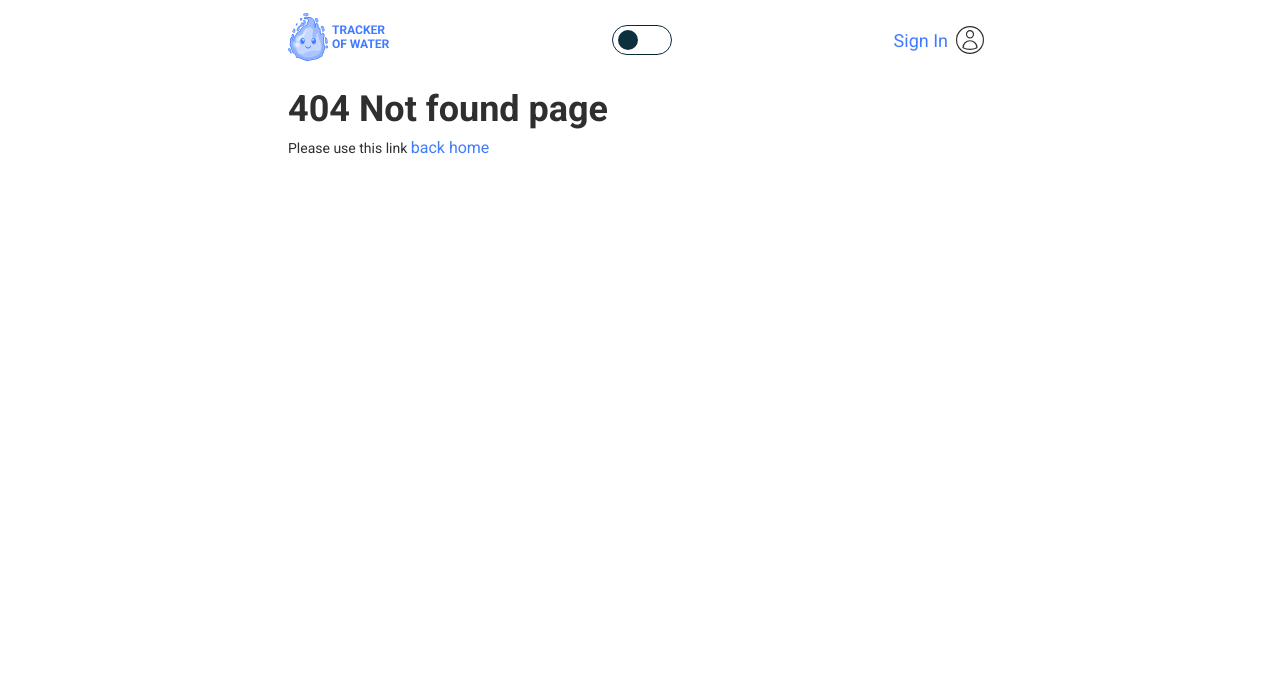
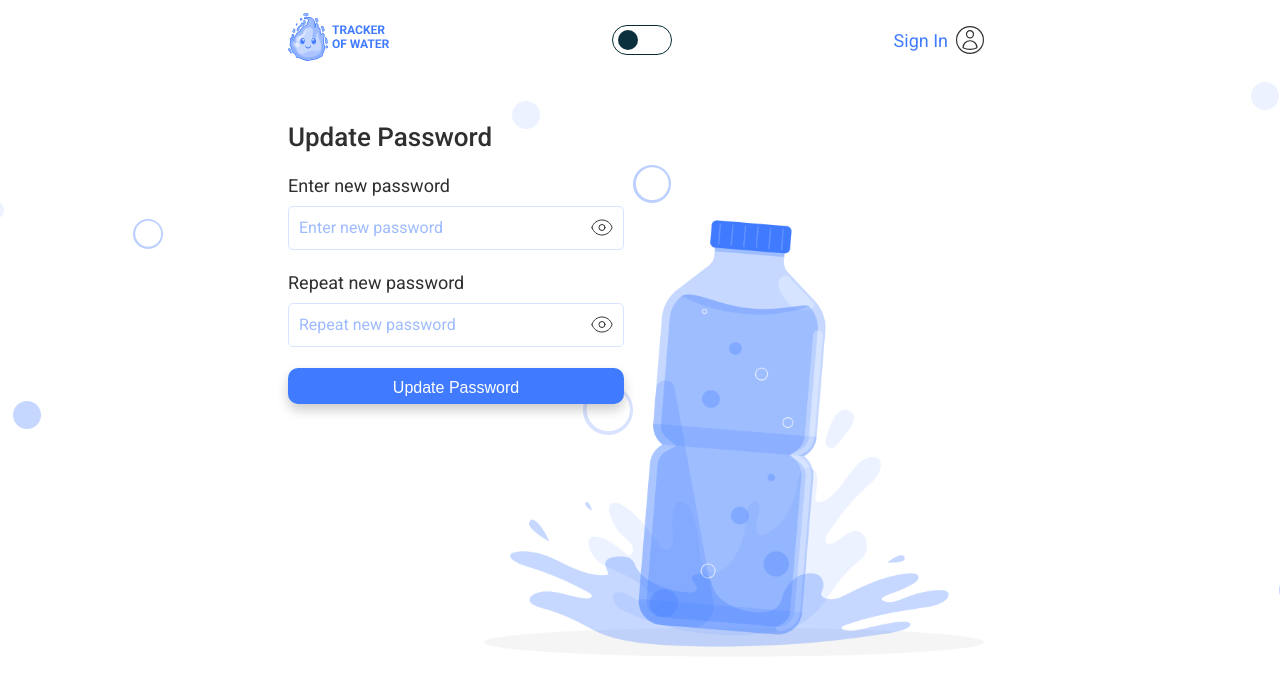
Before and after one commit to yana-kozlova/WaterTracker-front, a React (Vite) app: page /reset-password in a window 1280 px wide. Before the commit this address had no page. Shown: the top 686 px of the page. Built offline with nearby package versions, Linux system fonts and the light colour scheme.

Commit message:
added logic for reset pwd + pages

```diff
--- a/src/components/App/App.jsx
+++ b/src/components/App/App.jsx
@@ -13,7 +13,8 @@ import { Toaster } from "react-hot-toast";
 // Імпортуємо компонент SettingModal
 import SettingModal from "../SettingModal/SettingModal.jsx";
 import ConfirmOAuth from "../../pages/ConfirmOAuth/ConfirmOAuth.jsx";
-
+import ResetPasswordPage from "../../pages/ResetPasswordPage/ResetPasswordPage.jsx";
+import ResetPasswordConfirmPage from "../../pages/ResetPasswordConfirmPage/ResetPasswordConfirmPage.jsx";
 
 const WelcomePage = lazy(
   () => import("../../pages/WelcomePage/WelcomePage.jsx")
@@ -115,6 +116,19 @@ export default function App() {
               />
               <Route path="/confirm-oauth" element={<ConfirmOAuth />} />
               <Route path="*" element={<NotFoundPage />} />
+              <Route
+                path="/reset-password-form"
+                element={<ResetPasswordPage />}
+              />
+              <Route
+                path="/reset-password"
+                element={
+                  <PublicRoute
+                    component={ResetPasswordConfirmPage}
+                    redirectTo="/signin"
+                  />
+                }
+              />
             </Route>
           </Routes>
           {/* Додаємо SettingModal */}
--- a/src/components/AuthForm/AuthForm.jsx
+++ b/src/components/AuthForm/AuthForm.jsx
@@ -9,21 +9,32 @@ import { NavLink, useLocation } from "react-router-dom";
 import PasswordField from "./PasswordField";
 import { useDispatch } from "react-redux";
 import toast from "react-hot-toast";
-import { SignInSchema, SignUpSchema } from "../../utils/userValidationSchema";
-import { register, login } from "../../redux/auth/operations.js";
+import {
+  SignInSchema,
+  SignUpSchema,
+  ResetPasswordFormSchema,
+  ResetPasswordSchema,
+} from "../../utils/userValidationSchema";
+import {
+  register,
+  login,
+  resetPassword,
+  updatePassword,
+} from "../../redux/auth/operations.js";
 import axios from "axios";
 
 const initialValues = {
   email: "",
   password: "",
   repeatPassword: "",
+  newPassword: "",
+  repeatNewPassword: "",
 };
 
-// TODO separate eye icon logic for diff password's input
-
 export const SignInForm = () => {
+  const location = useLocation();
   const dispatch = useDispatch();
-  const { pathname } = useLocation();
+  const { pathname } = location;
 
   const handleSubmit = async (values, actions) => {
     const { email, password } = values;
@@ -60,6 +71,61 @@ export const SignInForm = () => {
               toast.error("Registration failed!");
             }
           });
+      } else if (pathname === "/reset-password-form") {
+        if (!email || typeof email !== "string") {
+          toast.error("Please provide a valid email address.");
+          return;
+        }
+        await dispatch(resetPassword({ email }))
+          .unwrap()
+          .then(() => {
+            toast.success("Password reset link sent to your email!");
+          })
+          .catch((error) => {
+            console.error("Error during password reset:", error);
+
+            if (error.message) {
+              actions.setErrors({
+                email: error.message,
+              });
+              toast.error(error.message);
+            } else {
+              toast.error("Password reset failed!");
+            }
+          });
+      } else if (pathname === "/reset-password") {
+        const { newPassword, repeatNewPassword } = values;
+
+        const urlToken = new URLSearchParams(location.search).get("token");
+
+        if (!newPassword || !repeatNewPassword || !urlToken) {
+          toast.error("Please provide a valid password and token.");
+          return;
+        }
+
+        if (newPassword !== repeatNewPassword) {
+          toast.error("Passwords do not match.");
+          return;
+        }
+
+        await dispatch(
+          updatePassword({ token: urlToken, password: newPassword })
+        )
+          .unwrap()
+          .then(() => {
+            toast.success("Password updated!");
+          })
+          .catch((error) => {
+            console.error("Error during password update:", error);
+            if (error.message) {
+              actions.setErrors({
+                newPassword: error.message,
+              });
+              toast.error(error.message);
+            } else {
+              toast.error("Password update failed!");
+            }
+          });
       }
     } catch (error) {
       toast.error("Something went wrong!");
@@ -86,6 +152,10 @@ export const SignInForm = () => {
       return SignInSchema;
     } else if (pathname === "/signup") {
       return SignUpSchema;
+    } else if (pathname === "/reset-password-form") {
+      return ResetPasswordFormSchema;
+    } else if (pathname === "/reset-password") {
+      return ResetPasswordSchema;
     }
   };
 
@@ -94,6 +164,10 @@ export const SignInForm = () => {
       return "Sign In";
     } else if (pathname === "/signup") {
       return "Sign Up";
+    } else if (pathname === "/reset-password-form") {
+      return "Reset Password";
+    } else if (pathname === "/reset-password") {
+      return "Update Password";
     }
   };
 
@@ -104,9 +178,24 @@ export const SignInForm = () => {
       <Formik
         initialValues={initialValues}
         onSubmit={handleSubmit}
-        validationSchema={chooseValidationSchema}
+        validationSchema={chooseValidationSchema()}
       >
         <Form className={css.form}>
+          {pathname === "/reset-password" ? (
+            <>
+              <PasswordField
+                name="newPassword"
+                label="Enter new password"
+                placeholder="Enter new password"
+              />
+              <PasswordField
+                name="repeatNewPassword"
+                label="Repeat new password"
+                placeholder="Repeat new password"
+              />
+            </>
+          ) : (
+            <>
               <div className={css.fieldWrapper}>
                 <label htmlFor="email" className={css.inputLabel}>
                   Enter your email
@@ -133,12 +222,13 @@ export const SignInForm = () => {
                 </Field>
               </div>
 
+              {pathname !== "/reset-password-form" && (
+                <>
                   <PasswordField
                     name="password"
                     label="Enter your password"
                     placeholder="Password"
                   />
-
                   {pathname === "/signup" && (
                     <PasswordField
                       name="repeatPassword"
@@ -146,8 +236,12 @@ export const SignInForm = () => {
                       placeholder="Repeat Password"
                     />
                   )}
-
+                </>
+              )}
+            </>
+          )}
           <Button type="submit" name={setPageTitle()} />
+          {(pathname === "/signin" || pathname === "/signup") && (
             <button
               type="button"
               className={css.googleButton}
@@ -156,15 +250,25 @@ export const SignInForm = () => {
               <GoogleIcon />
               Enter with Google
             </button>
+          )}
         </Form>
       </Formik>
 
+      {pathname !== "/reset-password" && (
+        <div className={css.linkContainer}>
           <NavLink
             className={css.signUpLink}
             to={pathname === "/signin" ? "/signup" : "/signin"}
           >
             {pathname === "/signin" ? "Sign Up" : "Sign In"}
           </NavLink>
+          {(pathname === "/signup" || pathname === "/signin") && (
+            <NavLink className={css.signUpLink} to="/reset-password-form">
+              Reset password
+            </NavLink>
+          )}
+        </div>
+      )}
     </div>
   );
 };
--- a/src/components/AuthForm/AuthForm.module.css
+++ b/src/components/AuthForm/AuthForm.module.css
@@ -19,7 +19,11 @@
   line-height: 123%;
   color: var(--primary-text-color);
 }
-
+.linkContainer {
+  display: flex;
+  flex-direction: row;
+  justify-content: space-between;
+}
 .inputLabel {
   display: block;
   margin-bottom: 8px;
--- a/src/components/SettingModal/PasswordField.jsx
+++ b/src/components/SettingModal/PasswordField.jsx
@@ -1,7 +1,7 @@
 import { useId } from "react";
 import { Field, ErrorMessage } from "formik";
 import Label from "./Label/Label";
-import { HiOutlineEye, HiOutlineEyeOff } from "react-icons/hi";
+// import { HiOutlineEye, HiOutlineEyeOff } from "react-icons/hi";
 import clsx from "clsx";
 import css from "./SettingModal.module.css";
 
--- /dev/null
+++ b/src/pages/ResetPasswordConfirmPage/ResetPasswordConfirmPage.jsx
@@ -0,0 +1,6 @@
+import Auth from "../../components/Auth/Auth";
+const ResetPasswordConfirmPage = () => {
+  return <Auth />;
+};
+
+export default ResetPasswordConfirmPage;
--- /dev/null
+++ b/src/pages/ResetPasswordPage/ResetPasswordPage.jsx
@@ -0,0 +1,6 @@
+import Auth from "../../components/Auth/Auth";
+const ResetPasswordPage = () => {
+  return <Auth />;
+};
+
+export default ResetPasswordPage;
--- a/src/redux/auth/operations.js
+++ b/src/redux/auth/operations.js
@@ -75,6 +75,56 @@ export const refreshUser = createAsyncThunk(
     },
   }
 );
+
+export const resetPassword = createAsyncThunk(
+  "auth/resetPassword",
+  async (emailData, thunkAPI) => {
+    try {
+      const email = emailData.email;
+
+      if (!email || typeof email !== "string" || !isValidEmail(email)) {
+        return thunkAPI.rejectWithValue({
+          message: "Invalid email format",
+        });
+      }
+
+      const { data } = await axios.post(
+        "/auth/send-reset-email",
+        { email },
+        {
+          headers: {
+            "Content-Type": "application/json",
+          },
+        }
+      );
+      return data;
+    } catch (e) {
+      if (e.response && e.response.data) {
+        return thunkAPI.rejectWithValue(e.response.data);
+      }
+      return thunkAPI.rejectWithValue(e.message || "An unknown error occurred");
+    }
+  }
+);
+export const updatePassword = createAsyncThunk(
+  "auth/updatePassword",
+  async (passwordData, thunkAPI) => {
+    try {
+      await axios.post("/auth/reset-pwd", passwordData);
+      return null;
+    } catch (e) {
+      if (e.response && e.response.data) {
+        return thunkAPI.rejectWithValue(e.response.data);
+      }
+      return thunkAPI.rejectWithValue(e.message || "An unknown error occurred");
+    }
+  }
+);
+
+const isValidEmail = (email) => {
+  return /^[^\s@]+@[^\s@]+\.[^\s@]+$/.test(email);
+};
+
 export const loginWithGoogle = createAsyncThunk(
   "auth/loginWithGoogle",
   async (code, { rejectWithValue }) => {
--- a/src/redux/auth/slice.js
+++ b/src/redux/auth/slice.js
@@ -5,6 +5,8 @@ import {
   logout,
   refreshUser,
   loginWithGoogle,
+  resetPassword,
+  updatePassword,
 } from "./operations";
 
 const initialState = {
@@ -62,6 +64,7 @@ const slice = createSlice({
       .addCase(refreshUser.rejected, (state) => {
         state.isRefreshing = false;
       })
+      //Login with Google
       .addCase(loginWithGoogle.pending, (state) => {
         state.isLoading = true;
         state.error = false;
@@ -78,6 +81,32 @@ const slice = createSlice({
         state.error = false;
       })
       .addCase(loginWithGoogle.rejected, (state) => {
+        state.isLoading = false;
+        state.error = true;
+      })
+      //Reset Password
+      .addCase(resetPassword.pending, (state) => {
+        state.isLoading = true;
+        state.error = false;
+      })
+      .addCase(resetPassword.fulfilled, (state) => {
+        state.isLoading = false;
+        state.error = false;
+      })
+      .addCase(resetPassword.rejected, (state) => {
+        state.isLoading = false;
+        state.error = true;
+      })
+      //Update Password
+      .addCase(updatePassword.pending, (state) => {
+        state.isLoading = true;
+        state.error = false;
+      })
+      .addCase(updatePassword.fulfilled, (state) => {
+        state.isLoading = false;
+        state.error = false;
+      })
+      .addCase(updatePassword.rejected, (state) => {
         state.isLoading = false;
         state.error = true;
       })
--- a/src/utils/userValidationSchema.js
+++ b/src/utils/userValidationSchema.js
@@ -24,3 +24,20 @@ export const SignUpSchema = Yup.object({
     .max(64, "Your password is too long!")
     .oneOf([Yup.ref("password"), null], "Passwords must match"),
 });
+
+export const ResetPasswordFormSchema = Yup.object().shape({
+  email: Yup.string()
+    .email("Invalid email format")
+    .required("Email is required"),
+});
+export const ResetPasswordSchema = Yup.object().shape({
+  newPassword: Yup.string()
+    .required("Password is required")
+    .min(8, "Your password is too short!")
+    .max(64, "Your password is too long!"),
+  repeatNewPassword: Yup.string()
+    .required("Password is required")
+    .min(8, "Your password is too short!")
+    .max(64, "Your password is too long!")
+    .oneOf([Yup.ref("newPassword"), null], "Passwords must match"),
+});
```
Lines whose indentation alone changed are shown as unchanged.
